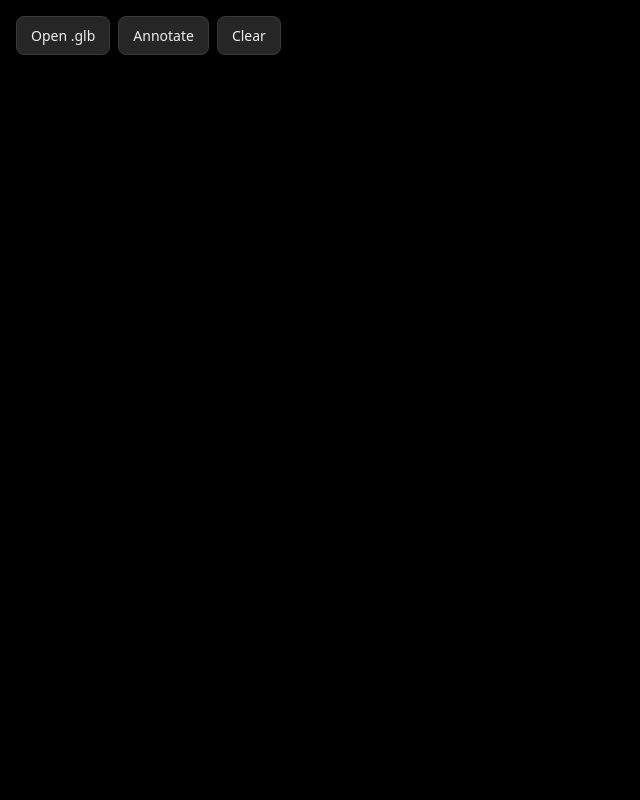
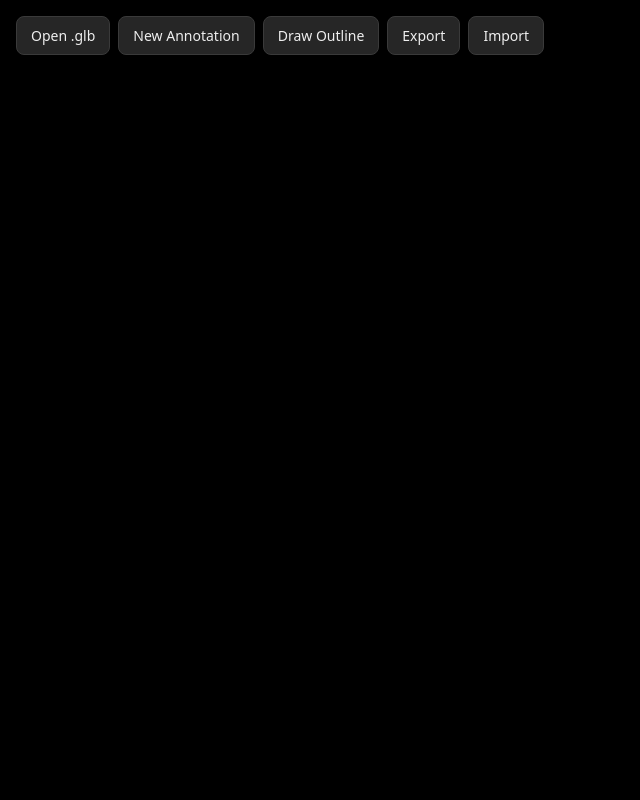
Before and after one commit to minhnguyen9702/CS5099, a Flask app: page / in a window 1280 px wide. Shown: the whole page, without its empty margins (0-640 px from the left). Run offline with Flask 3, Linux system fonts and the light colour scheme; some libraries are stand-ins or nearby versions.

Commit message:
create annotation panel so users can delete annotations

```diff
--- a/static/annotate.js
+++ b/static/annotate.js
@@ -1,18 +1,22 @@
 // Area annotation by outlining points on the model surface.
 import * as THREE from 'three';
 import { buildTriangleSoup, sliceLineOnSurface } from './surfaceline.js';
+import { initAnnotationLoader } from './annotationLoader.js';
+import { initAnnotationPanel } from './annotationPanel.js';
 
 export function initAnnotation({ scene, camera, renderer, controls, getModel }) {
   const raycaster = new THREE.Raycaster();
   const pointer = new THREE.Vector2();
 
-  const annotateButton = document.getElementById('annotate');
-  const clearButton = document.getElementById('clear');
+  const newAnnotationButton = document.getElementById('new-annotation');
+  const outlineButton = document.getElementById('outline');
   const hint = document.getElementById('hint');
 
-  let annotating = false;
+  let outlining = false;
   let modelRadius = 1;
+
   const annotations = [];
+  let currentAnnotation = null; // annotation new outlines are added to
 
   let soup = null;
   let soupModel = null;
@@ -68,16 +72,29 @@ export function initAnnotation({ scene, camera, renderer, controls, getModel })
     return soup;
   }
 
-  function sliceEdge(i, j) {
-    const from = points[i], to = points[j];
-    const avgN = normals[i].clone().add(normals[j]);
-    if (avgN.lengthSq() < 1e-20) avgN.copy(normals[i]);
+  function sliceEdgeBetween(from, to, nFrom, nTo) {
+    const avgN = nFrom.clone().add(nTo);
+    if (avgN.lengthSq() < 1e-20) avgN.copy(nFrom);
     avgN.normalize();
     const mid = from.clone().add(to).multiplyScalar(0.5);
     const viewpoint = mid.addScaledVector(avgN, from.distanceTo(to) || modelRadius * 0.1);
     const segs = sliceLineOnSurface(ensureSoup(), from, to, viewpoint);
     // Once complete lift the finished annotation off of model's surface so that its visible.
     for (const seg of segs) seg.addScaledVector(avgN, modelRadius * 0.0005);
+    return segs;
+  }
+
+  function sliceEdge(i, j) {
+    return sliceEdgeBetween(points[i], points[j], normals[i], normals[j]);
+  }
+
+  // Re-slice a full closed outline from its clicked points (used on import).
+  function buildOutlineSegs(pts, nrms) {
+    const segs = [];
+    for (let i = 0; i < pts.length; i++) {
+      const j = (i + 1) % pts.length;
+      segs.push(...sliceEdgeBetween(pts[i], pts[j], nrms[i], nrms[j]));
+    }
     return segs;
   }
 
@@ -138,12 +155,33 @@ export function initAnnotation({ scene, camera, renderer, controls, getModel })
     if (points.length < 3) return;
     committedSegs.push(...sliceEdge(points.length - 1, 0));
     refreshOutline();
-    updatePreview(null);
+
+    // The preview line only matters while drawing; drop it once committed.
+    activeGroup.remove(previewLine);
+    previewLine.geometry.dispose();
 
     commitMaterials(activeGroup);
-    annotations.push(activeGroup);
+
+    // Add this closed loop as an outline of the current annotation. Store the
+    // defining data (clicked points + surface normals) so it can be exported
+    // and re-sliced later.
+    if (!currentAnnotation) currentAnnotation = newAnnotation();
+    currentAnnotation.outlines.push({
+      id: crypto.randomUUID(),
+      points: points.map((p) => ({ x: p.x, y: p.y, z: p.z })),
+      normals: normals.map((n) => ({ x: n.x, y: n.y, z: n.z })),
+      group: activeGroup,
+    });
+    refreshPanel();
+
     activeGroup = null;
-    startOutline(); // ready for the next annotation
+    startOutline(); // ready for the next outline
+  }
+
+  function newAnnotation() {
+    const annotation = { id: crypto.randomUUID(), outlines: [] };
+    annotations.push(annotation);
+    return annotation;
   }
 
   function disposeGroup(group) {
@@ -158,17 +196,110 @@ export function initAnnotation({ scene, camera, renderer, controls, getModel })
     startOutline();
   }
 
-  function clearAnnotations() {
-    for (const g of annotations) disposeGroup(g);
-    annotations.length = 0;
-    cancelOutline();
+  function deleteOutline(annotationId, outlineId) {
+    const annotation = annotations.find((a) => a.id === annotationId);
+    if (!annotation) return;
+    const idx = annotation.outlines.findIndex((o) => o.id === outlineId);
+    if (idx < 0) return;
+    disposeGroup(annotation.outlines[idx].group);
+    annotation.outlines.splice(idx, 1);
+    refreshPanel(); // keep the annotation even when it has no outlines left
   }
 
-  function setAnnotating(on) {
+  function selectAnnotation(annotationId) {
+    const annotation = annotations.find((a) => a.id === annotationId);
+    if (!annotation) return;
+    currentAnnotation = annotation; // new outlines will be added here
+    refreshPanel();
+  }
+
+  function deleteAnnotation(annotationId) {
+    const idx = annotations.findIndex((a) => a.id === annotationId);
+    if (idx < 0) return;
+    for (const o of annotations[idx].outlines) disposeGroup(o.group);
+    if (annotations[idx] === currentAnnotation) currentAnnotation = null;
+    annotations.splice(idx, 1);
+    refreshPanel();
+  }
+
+  // ---- export / import -------------------------------------------------
+  // Serializable view of the annotations, handed to annotationLoader on export.
+  function getExportData() {
+    return {
+      annotations: annotations.map((a) => ({
+        id: a.id,
+        outlines: a.outlines.map((o) => ({
+          id: o.id,
+          points: o.points,
+          normals: o.normals,
+        })),
+      })),
+    };
+  }
+
+  // Rebuild one outline (markers + re-sliced line) from stored point/normal data.
+  function buildOutlineGroup(record) {
+    const pts = (record.points || []).map((p) => new THREE.Vector3(p.x, p.y, p.z));
+    const nrms = (record.normals || []).map((n) => new THREE.Vector3(n.x, n.y, n.z));
+    if (pts.length < 3) return null;
+
+    const group = new THREE.Group();
+    group.renderOrder = 999;
+
+    for (const p of pts) {
+      const m = new THREE.Mesh(markerGeom, markerMaterials);
+      m.position.copy(p);
+      m.scale.setScalar(modelRadius * 0.0005);
+      m.renderOrder = 1000;
+      group.add(m);
+    }
+
+    const outline = new THREE.LineSegments(new THREE.BufferGeometry(), outlineMaterials);
+    outline.renderOrder = 999;
+    outline.frustumCulled = false;
+    outline.geometry.setFromPoints(buildOutlineSegs(pts, nrms));
+    group.add(outline);
+
+    scene.add(group);
+    return {
+      id: record.id || crypto.randomUUID(),
+      points: record.points || [],
+      normals: record.normals || [],
+      group,
+    };
+  }
+
+  function addImportedAnnotation(record) {
+    const annotation = { id: record.id || crypto.randomUUID(), outlines: [] };
+    for (const o of record.outlines || []) {
+      const outline = buildOutlineGroup(o);
+      if (outline) annotation.outlines.push(outline);
+    }
+    if (annotation.outlines.length) annotations.push(annotation);
+  }
+
+  function importAnnotations(data) {
+    if (!getModel()) return;
+    modelRadius = computeModelRadius();
+    for (const record of data.annotations || []) addImportedAnnotation(record);
+    refreshPanel();
+  }
+
+  // Create a new annotation and make it the one outlines are added to.
+  function startNewAnnotation() {
+    if (!getModel()) return;
+    currentAnnotation = newAnnotation();
+    refreshPanel();
+  }
+
+  function setOutlining(on) {
     if (on && !getModel()) return;
-    annotating = on;
+    // Outlining needs an annotation to add to; create one if none is current.
+    if (on && !currentAnnotation) currentAnnotation = newAnnotation();
+
+    outlining = on;
     controls.enabled = !on;
-    annotateButton.classList.toggle('active', on);
+    outlineButton.classList.toggle('active', on);
     hint.style.display = on ? 'block' : 'none';
     renderer.domElement.style.cursor = on ? 'crosshair' : '';
 
@@ -179,19 +310,33 @@ export function initAnnotation({ scene, camera, renderer, controls, getModel })
       disposeGroup(activeGroup);
       activeGroup = null;
     }
+    refreshPanel();
   }
 
-  annotateButton.addEventListener('click', () => setAnnotating(!annotating));
-  clearButton.addEventListener('click', clearAnnotations);
+  newAnnotationButton.addEventListener('click', startNewAnnotation);
+  outlineButton.addEventListener('click', () => setOutlining(!outlining));
+
+  // export / import file handling (see annotationLoader.js)
+  initAnnotationLoader({ getExportData, onImport: importAnnotations });
+
+  // annotation list side panel (see annotationPanel.js)
+  const panel = initAnnotationPanel({
+    getAnnotations: () => annotations,
+    getCurrentId: () => (currentAnnotation ? currentAnnotation.id : null),
+    onSelectAnnotation: selectAnnotation,
+    onDeleteAnnotation: deleteAnnotation,
+    onDeleteOutline: deleteOutline,
+  });
+  function refreshPanel() { panel.render(); }
 
   renderer.domElement.addEventListener('pointermove', (e) => {
-    if (!annotating || points.length === 0) return;
+    if (!outlining || points.length === 0) return;
     const hit = raycastModel(e);
     updatePreview(hit ? hit.point.clone() : null);
   });
 
   renderer.domElement.addEventListener('click', (e) => {
-    if (!annotating) return;
+    if (!outlining) return;
     const hit = raycastModel(e);
     if (!hit) return;
 
@@ -211,10 +356,8 @@ export function initAnnotation({ scene, camera, renderer, controls, getModel })
   });
 
   window.addEventListener('keydown', (e) => {
-    if (!annotating) return;
+    if (!outlining) return;
     if (e.key === 'Enter') closeOutline();
     else if (e.key === 'Escape') cancelOutline();
   });
-
-  return { setAnnotating, clear: clearAnnotations };
 }
--- /dev/null
+++ b/static/annotationLoader.js
@@ -0,0 +1,46 @@
+// Exporting annotations to a JSON file and importing them back.
+export function initAnnotationLoader({ getExportData, onImport }) {
+  const exportButton = document.getElementById('export');
+  const importButton = document.getElementById('import');
+  const importInput = document.getElementById('annotationFile');
+
+  async function exportAnnotations() {
+    const json = JSON.stringify(getExportData(), null, 2);
+
+    if (window.showSaveFilePicker) {
+      try {
+        const handle = await window.showSaveFilePicker({
+          suggestedName: 'annotations.json',
+          types: [{ description: 'JSON', accept: { 'application/json': ['.json'] } }],
+        });
+        const writable = await handle.createWritable();
+        await writable.write(json);
+        await writable.close();
+      } catch (err) {
+        if (err.name !== 'AbortError') console.error('Failed to export annotations:', err);
+      }
+      return;
+    }
+
+    const blob = new Blob([json], { type: 'application/json' });
+    const url = URL.createObjectURL(blob);
+    const link = document.createElement('a');
+    link.href = url;
+    link.download = 'annotations.json';
+    link.click();
+    URL.revokeObjectURL(url);
+  }
+
+  exportButton.addEventListener('click', exportAnnotations);
+  importButton.addEventListener('click', () => importInput.click());
+  importInput.addEventListener('change', async (e) => {
+    const file = e.target.files[0];
+    if (!file) return;
+    try {
+      onImport(JSON.parse(await file.text()));
+    } catch (err) {
+      console.error('Failed to import annotations:', err);
+    }
+    importInput.value = '';
+  });
+}
--- /dev/null
+++ b/static/annotationPanel.js
@@ -0,0 +1,50 @@
+// Side panel listing annotations and their outlines, with delete controls.
+export function initAnnotationPanel({ getAnnotations, getCurrentId, onSelectAnnotation, onDeleteAnnotation, onDeleteOutline }) {
+  const panel = document.getElementById('panel');
+
+  function createDeleteButton(title, onClick) {
+    const btn = document.createElement('button');
+    btn.className = 'del';
+    btn.textContent = 'x';
+    btn.title = title;
+    btn.addEventListener('click', (e) => {
+      e.stopPropagation(); // don't also trigger the annotation's select handler
+      onClick();
+    });
+    return btn;
+  }
+
+  function render() {
+    const annotations = getAnnotations();
+    const currentId = getCurrentId ? getCurrentId() : null;
+    panel.innerHTML = '';
+    panel.style.display = annotations.length ? 'block' : 'none';
+
+    annotations.forEach((annotation, annotationIdx) => {
+      const annotationElement = document.createElement('div');
+      annotationElement.className = annotation.id === currentId ? 'annotation current' : 'annotation';
+
+      const annotationHeader = document.createElement('div');
+      annotationHeader.className = 'annotation-head';
+      annotationHeader.title = 'Click to make this the current annotation';
+      annotationHeader.addEventListener('click', () => onSelectAnnotation(annotation.id));
+      const title = document.createElement('span');
+      title.textContent = `Annotation ${annotationIdx + 1}`;
+      annotationHeader.append(title, createDeleteButton('Delete annotation', () => onDeleteAnnotation(annotation.id)));
+      annotationElement.append(annotationHeader);
+
+      annotation.outlines.forEach((outline, outlineIdx) => {
+        const row = document.createElement('div');
+        row.className = 'outline-row';
+        const label = document.createElement('span');
+        label.textContent = `Outline ${outlineIdx + 1}`;
+        row.append(label, createDeleteButton('Delete outline', () => onDeleteOutline(annotation.id, outline.id)));
+        annotationElement.append(row);
+      });
+
+      panel.append(annotationElement);
+    });
+  }
+
+  return { render };
+}
--- a/static/main.js
+++ b/static/main.js
@@ -1,8 +1,7 @@
-// glb viewer
 import * as THREE from 'three';
-import { GLTFLoader } from 'three/addons/loaders/GLTFLoader.js';
 import { RoomEnvironment } from 'three/addons/environments/RoomEnvironment.js';
 import { ArcballControls } from 'three/addons/controls/ArcballControls.js';
+import { initModelLoader } from './modelLoader.js';
 import { initAnnotation } from './annotate.js';
 
 
@@ -38,72 +37,15 @@ scene.add(keyLight);
 const controls = new ArcballControls(camera, renderer.domElement, scene);
 controls.setGizmosVisible(false);
 
-// helper functions
-function frameObject(object, margin = 1.2) {
-  const box = new THREE.Box3().setFromObject(object);
-  if (box.isEmpty()) return;
 
-  const size = box.getSize(new THREE.Vector3());
-  const center = box.getCenter(new THREE.Vector3());
-  const maxSize = Math.max(size.x, size.y, size.z);
-
-  const fitHeight = maxSize / (2 * Math.tan(THREE.MathUtils.degToRad(camera.fov / 2)));
-  const fitWidth = fitHeight / camera.aspect;
-  const distance = margin * Math.max(fitHeight, fitWidth);
-
-  const viewDir = new THREE.Vector3().subVectors(camera.position, controls.target);
-  if (viewDir.lengthSq() === 0) viewDir.set(1, 1, 1);
-  viewDir.normalize();
-
-  controls.target.copy(center);
-  camera.position.copy(center).addScaledVector(viewDir, distance);
-
-  camera.near = Math.max(distance / 1000, 0.001);
-  camera.far = distance * 100;
-  camera.updateProjectionMatrix();
-  controls.update();
-}
-const loader = new GLTFLoader();
-let currentModel = null;
-
-async function loadModel(file) {
-  const url = URL.createObjectURL(file);
-  try {
-    const gltf = await loader.loadAsync(url);
-
-    if (currentModel) removeModel(currentModel);
-    currentModel = gltf.scene;
-    scene.add(currentModel);
-
-    frameObject(currentModel);
-  } catch (err) {
-    console.error('Failed to load model:', err);
-  } finally {
-    URL.revokeObjectURL(url);
-  }
-}
-function removeModel(model) {
-  scene.remove(model);
-  model.traverse((o) => {
-    o.geometry?.dispose?.();
-    o.material?.dispose?.();
-  });
-}
-
-// page elements
-const openButton = document.getElementById('open');
-const fileInput = document.getElementById('file');
-
-openButton.addEventListener('click', () => fileInput.click());
-fileInput.addEventListener('change', (e) => {
-  const file = e.target.files[0];
-  if (file) loadModel(file);
-});
+// glb model importing (see modelLoader.js)
+const { getModel, frameObject } = initModelLoader({ scene, camera, controls });
 
 window.addEventListener('resize', () => {
   camera.aspect = window.innerWidth / window.innerHeight;
   camera.updateProjectionMatrix();
   renderer.setSize(window.innerWidth, window.innerHeight);
+  const currentModel = getModel();
   if (currentModel) frameObject(currentModel);
 });
 
@@ -146,11 +88,11 @@ function setState(json) {
   controls.setStateFromJSON(json);
 }
 
-// lasso / polygon area annotation (see annotate.js)
+// lasso area annotation (see annotate.js)
 initAnnotation({
   scene,
   camera,
   renderer,
   controls,
-  getModel: () => currentModel,
+  getModel,
 });
--- /dev/null
+++ b/static/modelLoader.js
@@ -0,0 +1,72 @@
+import * as THREE from 'three';
+import { GLTFLoader } from 'three/addons/loaders/GLTFLoader.js';
+
+export function initModelLoader({ scene, camera, controls }) {
+  const loader = new GLTFLoader();
+  let currentModel = null;
+
+  function frameObject(object, margin = 1.2) {
+    const box = new THREE.Box3().setFromObject(object);
+    if (box.isEmpty()) return;
+
+    const size = box.getSize(new THREE.Vector3());
+    const center = box.getCenter(new THREE.Vector3());
+    const maxSize = Math.max(size.x, size.y, size.z);
+
+    const fitHeight = maxSize / (2 * Math.tan(THREE.MathUtils.degToRad(camera.fov / 2)));
+    const fitWidth = fitHeight / camera.aspect;
+    const distance = margin * Math.max(fitHeight, fitWidth);
+
+    const viewDir = new THREE.Vector3().subVectors(camera.position, controls.target);
+    if (viewDir.lengthSq() === 0) viewDir.set(1, 1, 1);
+    viewDir.normalize();
+
+    controls.target.copy(center);
+    camera.position.copy(center).addScaledVector(viewDir, distance);
+
+    camera.near = Math.max(distance / 1000, 0.001);
+    camera.far = distance * 100;
+    camera.updateProjectionMatrix();
+    controls.update();
+  }
+
+  async function loadModel(file) {
+    const url = URL.createObjectURL(file);
+    try {
+      const gltf = await loader.loadAsync(url);
+
+      if (currentModel) removeModel(currentModel);
+      currentModel = gltf.scene;
+      scene.add(currentModel);
+
+      frameObject(currentModel);
+    } catch (err) {
+      console.error('Failed to load model:', err);
+    } finally {
+      URL.revokeObjectURL(url);
+    }
+  }
+
+  function removeModel(model) {
+    scene.remove(model);
+    model.traverse((o) => {
+      o.geometry?.dispose?.();
+      o.material?.dispose?.();
+    });
+  }
+
+  // page elements
+  const openButton = document.getElementById('open');
+  const fileInput = document.getElementById('file');
+
+  openButton.addEventListener('click', () => fileInput.click());
+  fileInput.addEventListener('change', (e) => {
+    const file = e.target.files[0];
+    if (file) loadModel(file);
+  });
+
+  return {
+    getModel: () => currentModel,
+    frameObject,
+  };
+}
--- a/templates/index.html
+++ b/templates/index.html
@@ -11,11 +11,15 @@
 <body>
     <div class="toolbar">
         <button class="btn" id="open">Open .glb</button>
-        <button class="btn" id="annotate">Annotate</button>
-        <button class="btn" id="clear">Clear</button>
+        <button class="btn" id="new-annotation">New Annotation</button>
+        <button class="btn" id="outline">Draw Outline</button>
+        <button class="btn" id="export">Export</button>
+        <button class="btn" id="import">Import</button>
     </div>
+    <div id="panel"></div>
     <div id="hint">Click points on the model to outline an area &middot; <b>Enter</b> or click near the first point to close &middot; <b>Esc</b> to cancel</div>
     <input id="file" type="file" accept=".glb" hidden>
+    <input id="annotationFile" type="file" accept=".json,application/json" hidden>
 
     <script type="importmap">
 {
```
Also changed, not shown: static/styles.css (+65 -0 lines).
